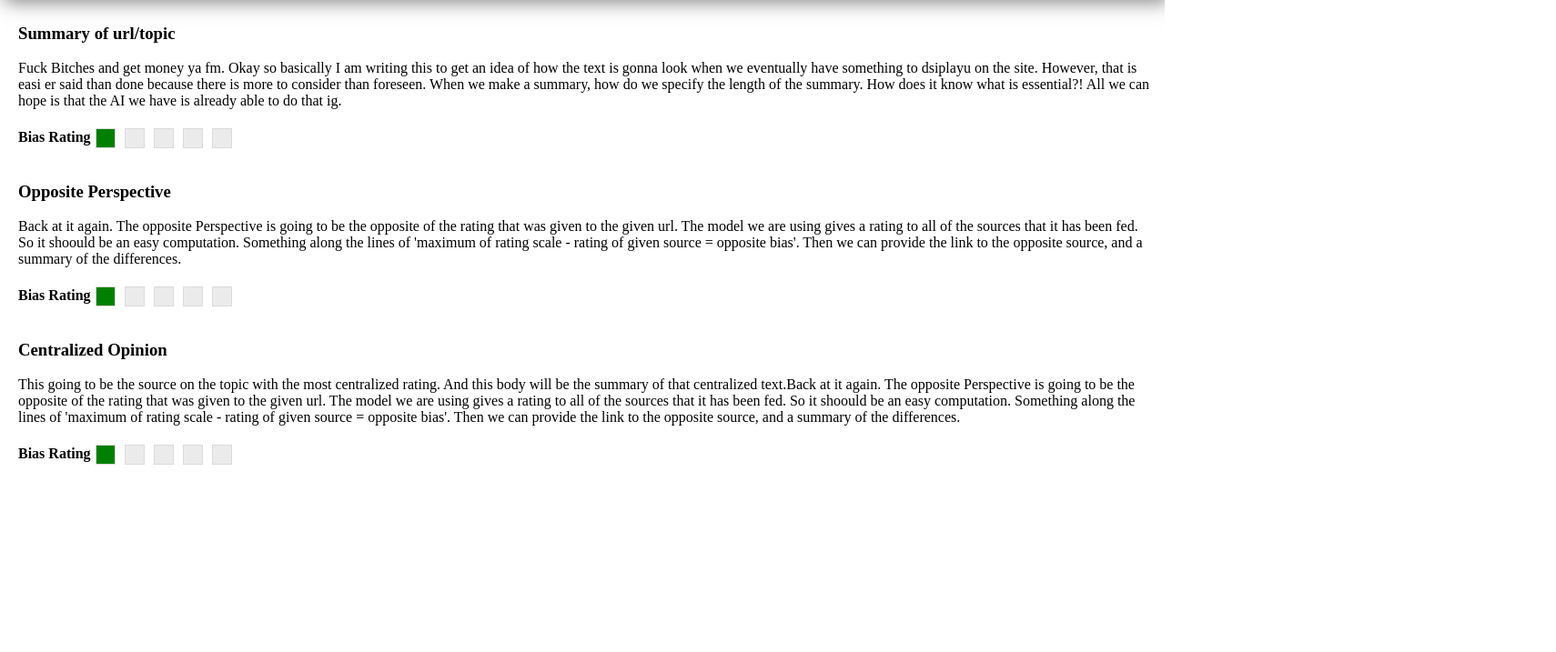
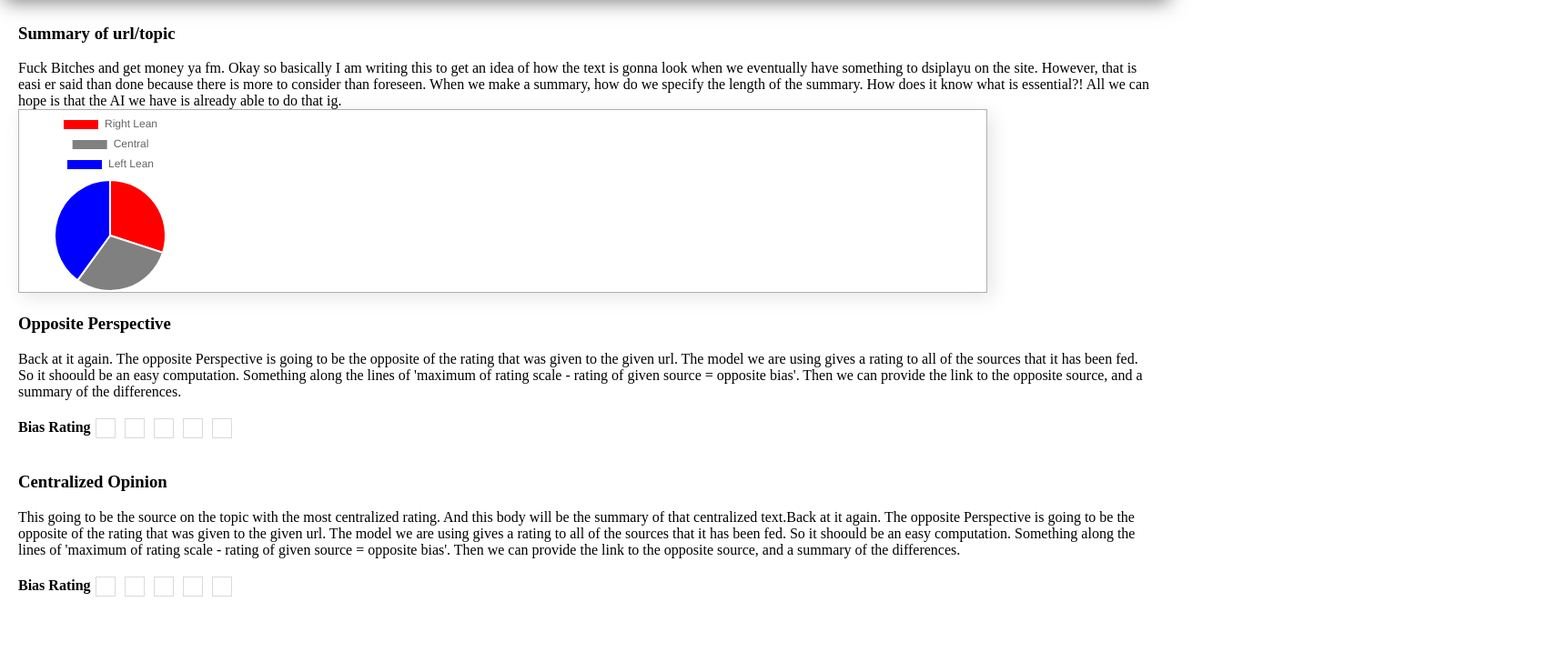
Before and after one commit to aaron-yang799/tiger-hacks, a browser extension: page index.html in a window 1280 px wide. Shown: the part 83-800 px from the top of the page at 91% size, 1710 px wide, since content can reach past the window. Drawn offline with nearby package versions, Linux system fonts and the light colour scheme.

Commit message:
Holy shit

```diff
--- a/content.js
+++ b/content.js
@@ -1,5 +1,3 @@
-console.log("CHORMY");
-
 const para = [];
 
 let paragraphs = document.getElementsByTagName('p');
@@ -8,11 +6,20 @@ for(elt of paragraphs)
     para.push(elt);
 }
 
+
 const boxIds = [
     "SumBox1", "SumBox2", "SumBox3", "SumBox4", "SumBox5",
     "OppBox1", "OppBox2", "OppBox3", "OppBox4", "OppBox5",
     "CentBox1", "CentBox2", "CentBox3", "CentBox4", "CentBox5"
 ];
+
+const data = {
+    labels: ['Right Lean', 'Central', 'Left Lean'],
+    datasets: [{
+        data: [30, 30, 40], // Values for each slice
+        backgroundColor: ['red', 'grey', 'blue'], // Colors for each slice
+    }],
+};
 
 for (let i = 0; i < para.length; i++) {
     console.log(para[i]);
@@ -29,7 +36,6 @@ function decideBox(){
     var i = 0;
     elements.forEach(function(element) {
         const elementName = boxIds[i];
-        console.log(elementName);
         const bias_rating = getBias();
         const elemIndMatch = elementName.match(/\d/);
         if (elemIndMatch) {
@@ -41,19 +47,22 @@ function decideBox(){
             }else{
                 element.style.backgroundColor = 'green';
             };
-        }else console.log("shit");
+        }
         i = i + 1;
     });
 }
 
-function allBox(){
-    const elements = document.querySelectorAll('.mini-box')
-    elements.forEach(function(element) {
-        element.style.backgroundColor = 'green';
-        console.log('fuck')
-    })
+function decidePie(){
+    const ctx = document.getElementById("myPieChart").getContext("2d");
+
+    const config = {
+        type: 'pie',
+        data: data,
+    };
+    const myPieChart = new Chart(ctx, config);
 }
 
 window.onload = function() {
-    decideBox();
+    //decideBox();
+    decidePie();
 };
--- a/index.html
+++ b/index.html
@@ -5,6 +5,8 @@
     <meta name="viewport" content="width=device-width, initial-scale=1.0">
     <link rel="stylesheet" type="text/css" href="styles.css">
     <script src="content.js"></script>
+    <script src="https://cdn.jsdelivr.net/npm/chart.js"></script>
+
     <!--script to manipulate colors of rating boxes-->
     <!--<script>
         window.onload = function() {
@@ -31,8 +33,11 @@
                     already able to do that ig.
                 </body>
                 <br>
-                <div class = "box-container">
+                <!--<div class = "box-container">
                     <h4>Bias Rating</h4><div class="mini-box" id="SumBox1"></div><div class="mini-box" id="SumBox2"></div><div class="mini-box" id="SumBox3"></div><div class="mini-box" id="SumBox4"></div><div class="mini-box" id="SumBox5"></div>
+                </div>-->
+                <div class="floating-box">
+                    <canvas id="myPieChart"></canvas>
                 </div>
             </div>
             <div>
--- a/styles.css
+++ b/styles.css
@@ -47,3 +47,17 @@ body {
 h4{
     display:inline-block;
 }
+
+.floating-box {
+    width: 85%;
+    height:200px;
+    box-shadow: 5px 5px 20px rgba(.1,.1,.1,.1);
+    border: 1px solid #b3adad;
+    margin: 0 50% 0 0;
+    display:inline-block;
+}
+
+#myPieChart{
+    width: 70%;
+    height: auto;
+}
```
